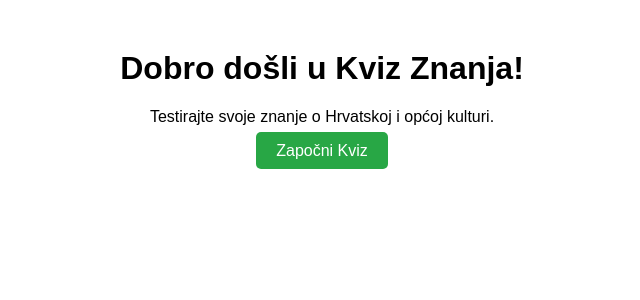
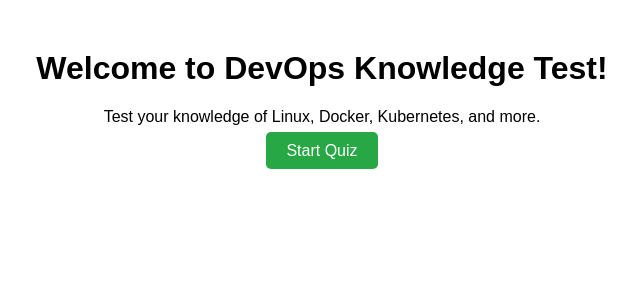
Before and after one commit to Tomo1912/kviz-app, a Flask app: page / in a window 1280 px wide. Shown: the top 300 px of the page, without its empty margins (318-958 px from the left). Run offline with Flask 3, Linux system fonts and the light colour scheme.

Commit message:
Refactor README, update App content and Docker config

```diff
--- a/docker-compose.yml
+++ b/docker-compose.yml
@@ -8,7 +8,8 @@ services:
       - "--providers.docker.exposedbydefault=false"
       - "--entrypoints.web.address=:80"
       - "--entrypoints.websecure.address=:443"
-      - "--certificatesresolvers.myresolver.acme.tlschallenge=true"
+      - "--certificatesresolvers.myresolver.acme.httpchallenge=true"
+      - "--certificatesresolvers.myresolver.acme.httpchallenge.entrypoint=web"
       - "--certificatesresolvers.myresolver.acme.email=tomartic93@gmail.com"
       - "--certificatesresolvers.myresolver.acme.storage=/letsencrypt/acme.json"
     ports:
--- a/templates/index.html
+++ b/templates/index.html
@@ -1,7 +1,7 @@
 <!DOCTYPE html>
 <html>
 <head>
-    <title>Kviz Znanja</title>
+    <title>DevOps Knowledge Test</title>
     <style>
         body { font-family: Arial, sans-serif; text-align: center; margin-top: 50px; }
         a { padding: 10px 20px; background: #28a745; color: white; text-decoration: none; border-radius: 5px; }
@@ -9,8 +9,8 @@
     </style>
 </head>
 <body>
-    <h1>Dobro došli u Kviz Znanja!</h1>
-    <p>Testirajte svoje znanje o Hrvatskoj i općoj kulturi.</p>
-    <a href="/quiz">Započni Kviz</a>
+    <h1>Welcome to DevOps Knowledge Test!</h1>
+    <p>Test your knowledge of Linux, Docker, Kubernetes, and more.</p>
+    <a href="/quiz">Start Quiz</a>
 </body>
 </html>
```
Also changed, not shown: README.md, 2 other files.
